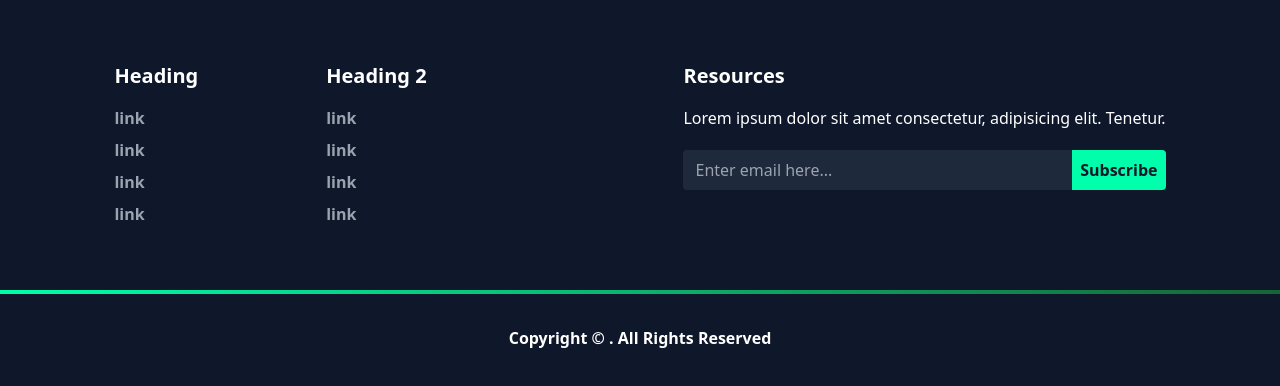
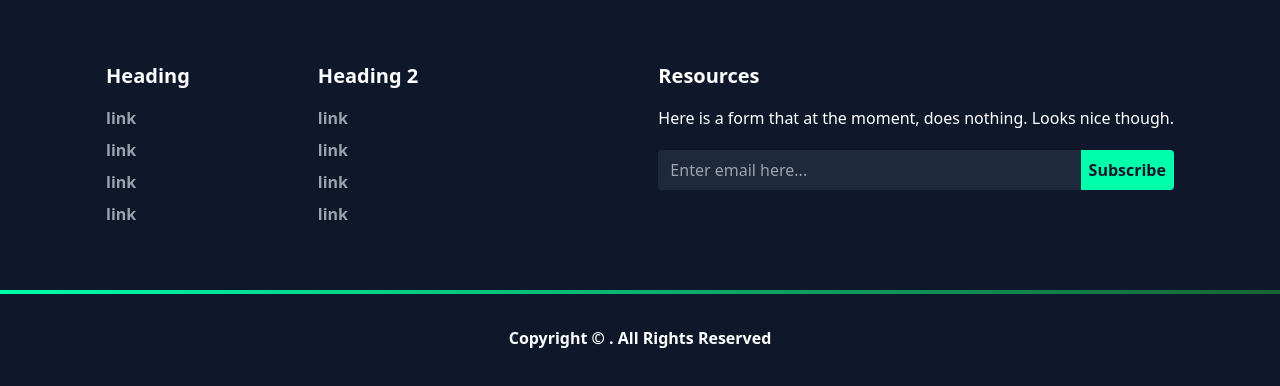
Before and after one commit to ForLoopNelson/tailwind-starter-template, a website: page public/index.html in a window 1280 px wide. Shown: the part 684-1070 px from the top of the page. Drawn offline with Linux system fonts and the light colour scheme.

Commit message:
update resource paragraph

```diff
--- a/public/index.html
+++ b/public/index.html
@@ -147,7 +147,8 @@
           <div class="mx-10 lg:mx-16">
             <h2 class="font-bold text-xl mb-4">Resources</h2>
             <p>
-              Lorem ipsum dolor sit amet consectetur, adipisicing elit. Tenetur.
+              Here is a form that at the moment, does nothing. Looks nice
+              though.
             </p>
 
             <form action="" class="mt-5 flex">
```
